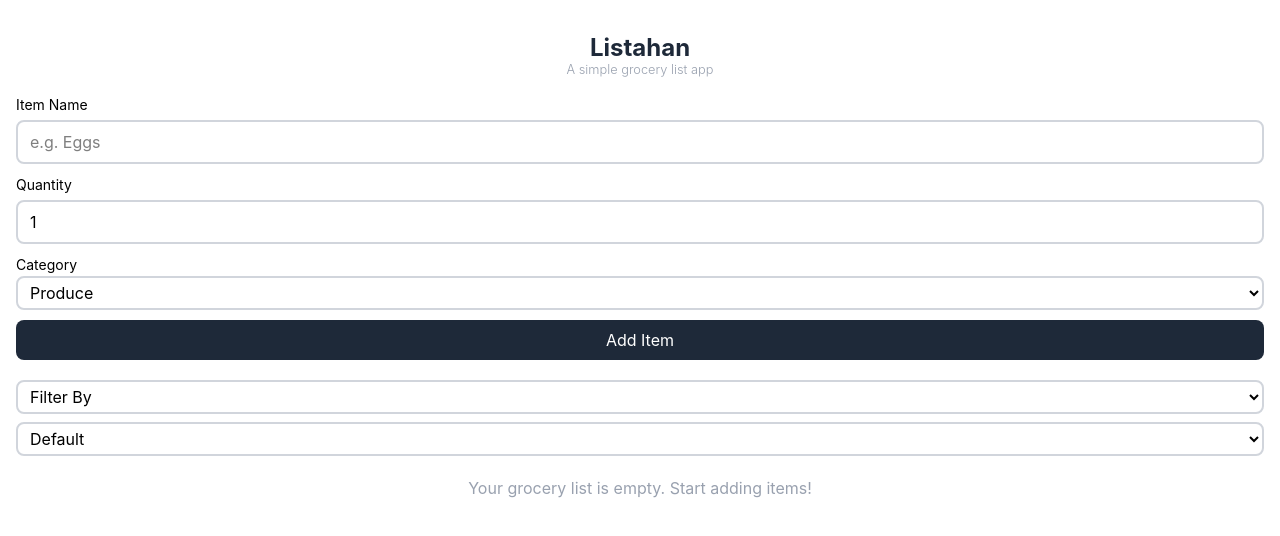
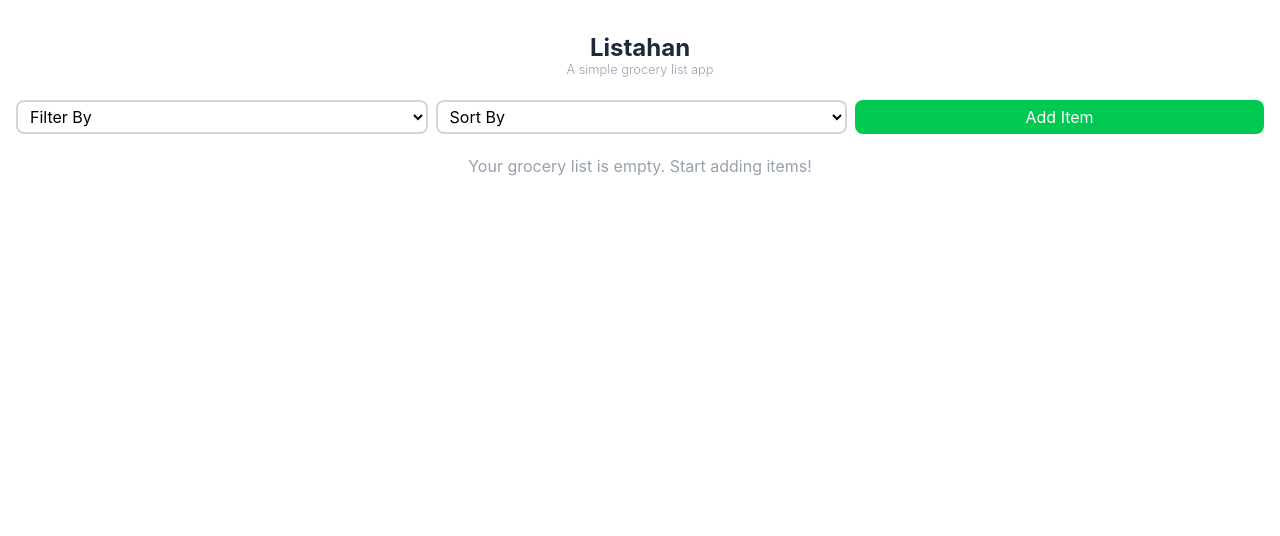
Before and after one commit to gabify/grocery-list-react, a React (Vite) app: page / in a window 1280 px wide. Shown: the top 536 px of the page. Built offline with nearby package versions, Linux system fonts and the light colour scheme.

Commit message:
Change the add item form to add item dialog

```diff
--- a/src/App.jsx
+++ b/src/App.jsx
@@ -1,6 +1,6 @@
-import { useState, useEffect } from "react";
+import { useState, useEffect, useRef } from "react";
 
-import AddItemForm from "./components/AddItemForm";
+import AddItemDialog from "./components/AddItemDialog";
 import GroceryList from "./components/GroceryList";
 import Header from "./components/Header";
 import ListFilter from "./components/ListFilter";
@@ -10,6 +10,10 @@ function App() {
   const [items, setItems] = useState([]);
   const [filter, setFilter] = useState("all");
   const [sortBy, setSortBy] = useState("default");
+
+  const dialogRef = useRef(null);
+  const openDialog = () => dialogRef.current.showModal();
+  const closeDialog = () => dialogRef.current.close();
 
   const addItem = (item) => {
     setItems([...items, item]);
@@ -30,6 +34,7 @@ function App() {
   }
 
   const changeFilter = (newFilter) => setFilter(newFilter);
+  const changeSortBy = (newSortBy) => setSortBy(newSortBy);
 
   useEffect(() => {
     const groceryList = localStorage.getItem("groceryList");
@@ -50,10 +55,15 @@ function App() {
       <main className="px-4 py-8">
         <Header title="Listahan" subtitle="A simple grocery list app"/>
 
-        <AddItemForm onAddItem={addItem} />
+        <AddItemDialog dialogRef={dialogRef} onClose={closeDialog} onAddItem={addItem} />
 
-        <ListFilter onSelect={changeFilter}/>
-        <ListSorter sortBy={sortBy} onSelect={setSortBy} />
+        <section className="flex flex-row gap-2 mt-5">
+          <ListFilter onSelect={changeFilter}/>
+          <ListSorter onSelect={changeSortBy} />
+          <button className="w-full rounded-lg bg-green-500 text-white text-center px-2 py-1" onClick={openDialog}>
+            Add Item
+          </button>
+        </section>
         <GroceryList items={items} sortBy={sortBy} filter={filter} onDeleteItem={deleteItem} onToggleBought={toggleBought} />
       </main>
     </>
--- /dev/null
+++ b/src/components/AddItemDialog.jsx
@@ -0,0 +1,78 @@
+import { useState } from "react";
+import Header from "./Header";
+
+const AddItemDialog = ({ dialogRef, onClose, onAddItem }) => {
+    const [itemName, setItemName] = useState("");
+    const [category, setCategory] = useState("");
+    const [quantity, setQuantity] = useState(1);
+
+    const handleSubmit = (e) => {
+        e.preventDefault();
+        if (itemName.trim()) {
+            const newItem = {
+                id: Date.now(),
+                name: itemName.trim(),
+                category: category.trim() || "Uncategorized",
+                quantity: parseInt(quantity) || 1,
+                isBought: false,
+            };
+            onAddItem(newItem);
+            setItemName("");
+            setCategory("");
+            setQuantity(1);
+            onClose();
+        }
+    }
+
+    return (
+        <dialog className="rounded-lg m-4 px-4 py-5 w-full relative" ref={dialogRef}>
+            <button className="absolute top-2 right-2 text-lg text-red-500 hover:text-gray-700" onClick={onClose}>
+                &times;
+            </button>
+            <Header title="Add New Item" subtitle="Fill out the details below to add a new item to your grocery list." />
+            <form className="mt-3 mb-5" onSubmit={handleSubmit}>
+                <div className="mb-2">
+                    <label className="text-sm">Item Name</label>
+                    <input
+                        type="text"
+                        className="w-full rounded-lg border-2 border-gray-300 px-3 py-2 mt-1"
+                        placeholder="e.g. Eggs"
+                        value={itemName}
+                        onChange={(e) => setItemName(e.target.value)}
+                    />
+                </div>
+                <div className="mb-2">
+                    <label className="text-sm">Quantity</label>
+                    <input
+                        type="number"
+                        className="w-full rounded-lg border-2 border-gray-300 px-3 py-2 mt-1"
+                        placeholder="e.g. 12"
+                        value={quantity}
+                        onChange={(e) => {
+                            if(e.target.value < 1){
+                                setQuantity(1);
+                            }else{
+                                setQuantity(e.target.value)
+                            }
+                        }}
+                    />
+                </div>
+                <div className="mb-0.5">
+                    <label className="text-sm">Category</label>
+                    <select className="w-full rounded-lg border-2 border-gray-300 px-2 py-1" value={category} onChange={(e) => setCategory(e.target.value)}>
+                        <option value="produce">Produce</option>
+                        <option value="dairy">Dairy</option>
+                        <option value="meat">Meat</option>
+                        <option value="snacks">Snacks</option>
+                    </select>
+                </div>
+
+                <button className="w-full bg-gray-800 text-white py-2 rounded-lg mt-2">
+                    Add Item
+                </button>
+            </form>
+        </dialog>
+    )
+}
+
+export default AddItemDialog;
--- a/src/components/AddItemForm.jsx
+++ /dev/null
@@ -1,70 +0,0 @@
-import { useState } from "react";
-
-const AddItemForm = ({ onAddItem }) => {
-    const [itemName, setItemName] = useState("");
-    const [category, setCategory] = useState("");
-    const [quantity, setQuantity] = useState(1);
-
-    const handleSubmit = (e) => {
-        e.preventDefault();
-        if (itemName.trim()) {
-            const newItem = {
-                id: Date.now(),
-                name: itemName.trim(),
-                category: category.trim() || "Uncategorized",
-                quantity: parseInt(quantity) || 1,
-                isBought: false,
-            };
-            onAddItem(newItem);
-            setItemName("");
-            setCategory("");
-            setQuantity(1);
-        }
-    }
-
-    return (
-        <form className="mt-3 mb-5" onSubmit={handleSubmit}>
-            <div className="mb-2">
-                <label className="text-sm">Item Name</label>
-                <input
-                    type="text"
-                    className="w-full rounded-lg border-2 border-gray-300 px-3 py-2 mt-1"
-                    placeholder="e.g. Eggs"
-                    value={itemName}
-                    onChange={(e) => setItemName(e.target.value)}
-                />
-            </div>
-            <div className="mb-2">
-                <label className="text-sm">Quantity</label>
-                <input
-                    type="number"
-                    className="w-full rounded-lg border-2 border-gray-300 px-3 py-2 mt-1"
-                    placeholder="e.g. 12"
-                    value={quantity}
-                    onChange={(e) => {
-                        if(e.target.value < 1){
-                            setQuantity(1);
-                        }else{
-                            setQuantity(e.target.value)
-                        }
-                    }}
-                />
-            </div>
-            <div className="mb-0.5">
-                <label className="text-sm">Category</label>
-                <select className="w-full rounded-lg border-2 border-gray-300 px-2 py-1" value={category} onChange={(e) => setCategory(e.target.value)}>
-                    <option value="produce">Produce</option>
-                    <option value="dairy">Dairy</option>
-                    <option value="meat">Meat</option>
-                    <option value="snacks">Snacks</option>
-                </select>
-            </div>
-
-            <button className="w-full bg-gray-800 text-white py-2 rounded-lg mt-2">
-                Add Item
-            </button>
-        </form>
-    )
-}
-
-export default AddItemForm;
--- a/src/components/ListFilter.jsx
+++ b/src/components/ListFilter.jsx
@@ -1,6 +1,6 @@
-const ListFilter = ({ filter, onSelect }) => {
+const ListFilter = ({ onSelect }) => {
     return (
-        <select className="w-full rounded-lg border-2 border-gray-300 px-2 py-1 mb-2" value={filter} onChange={(e) => onSelect(e.target.value)}>
+        <select className="w-full rounded-lg border-2 border-gray-300 px-2 py-1" onChange={(e) => onSelect(e.target.value)}>
             <option>Filter By</option>
             <option value="all">All</option>
             <option value="produce">Produce</option>
--- a/src/components/ListSorter.jsx
+++ b/src/components/ListSorter.jsx
@@ -1,6 +1,6 @@
-const ListSorter = ({ sortBy, onSelect }) => {
+const ListSorter = ({onSelect }) => {
     return (
-        <select className="w-full rounded-lg border-2 border-gray-300 px-2 py-1" value={sortBy} onChange={(e) => onSelect(e.target.value)}>
+        <select className="w-full rounded-lg border-2 border-gray-300 px-2 py-1" onChange={(e) => onSelect(e.target.value)}>
             <option>Sort By</option>
             <option value="default">Default</option>
             <option value="alphabetical">A-Z</option>
```
